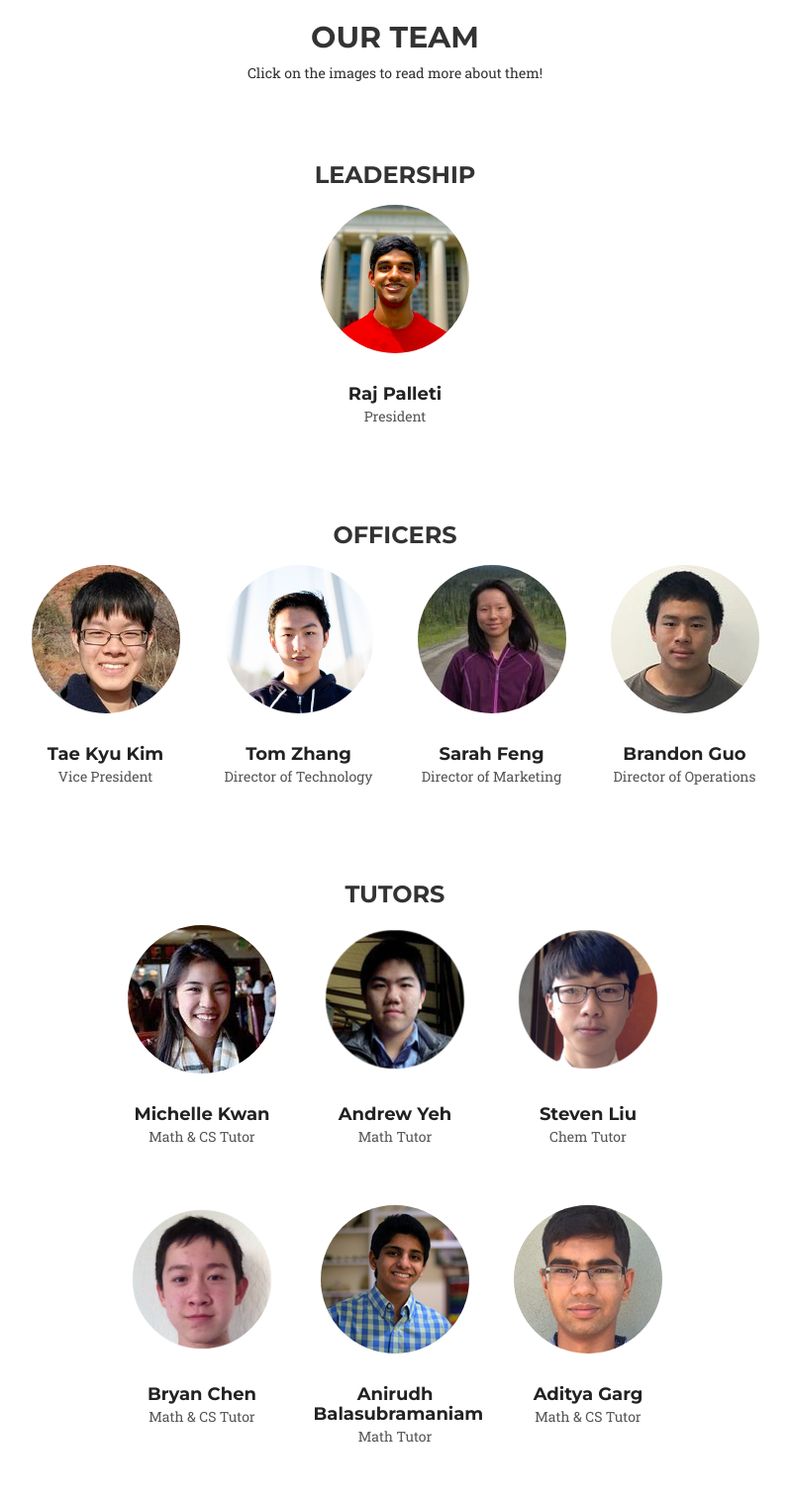
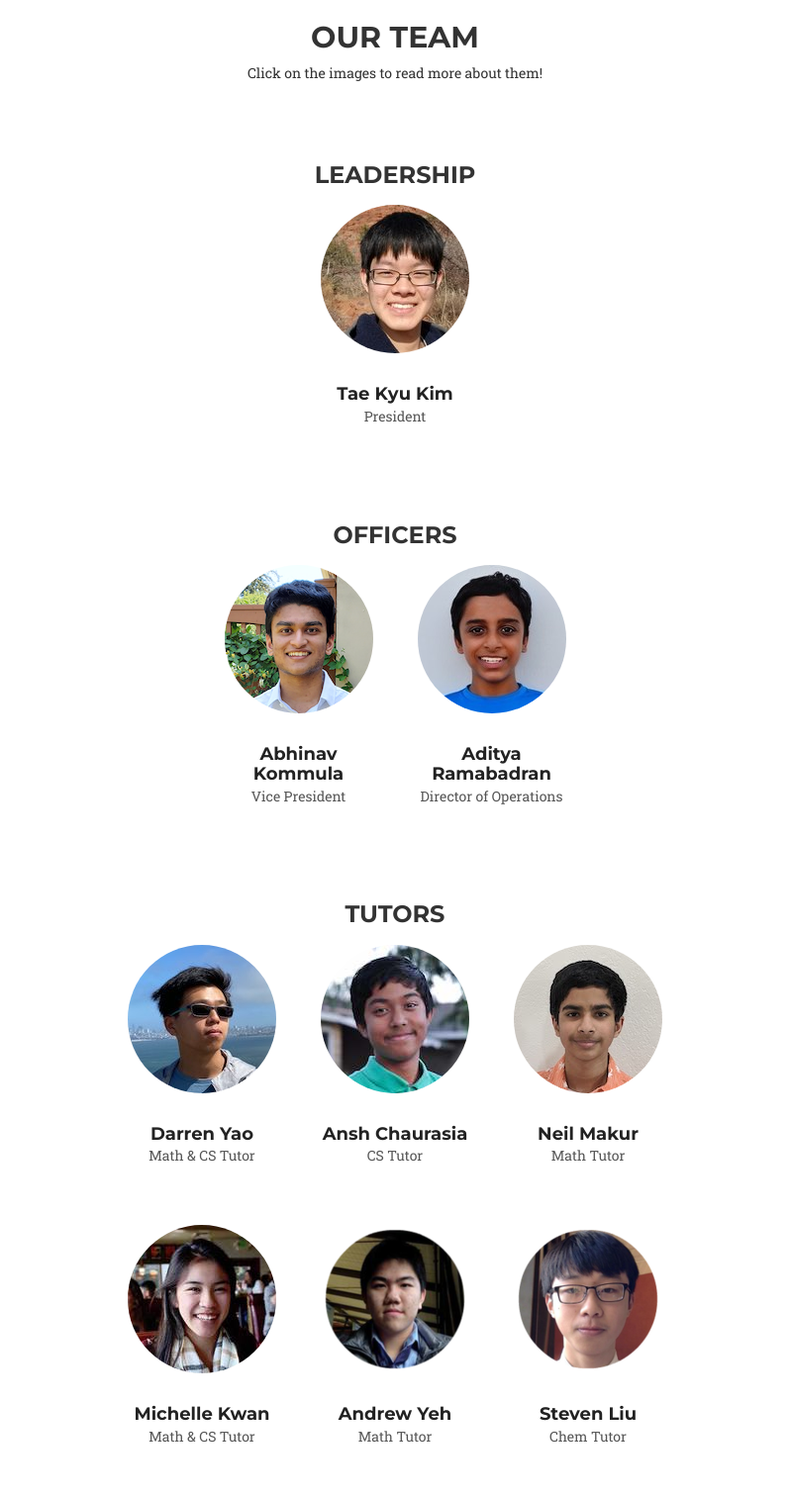
Before and after one commit to Aeratian/caltutors, a Django app: page /team/ in a window 1280 px wide. Shown: the part 149-1662 px from the top of the page at 99% size, without its empty margins (241-1039 px from the left). Run offline with Django 3.2, Linux system fonts and the light colour scheme; some libraries are stand-ins or nearby versions; some web fonts are replaced.

Commit message:
added 4 new tutors & reorganized past officers

```diff
--- a/pages/templates/pages/team.html
+++ b/pages/templates/pages/team.html
@@ -111,11 +111,11 @@
 				<div class="row" style = "align: center">
 					<div class = "col-lg-5"></div>
 					<div class="col-lg-2">
-						<div class = "team-member">
-							<a href = "/team_member?name=raj">
+                        <div class = "team-member">
+							<a href = "/team_member?name=tae_kyu_kim">
 								{% load static %}
-								<img src = "{% static 'img/team/raj.png' %}" class = "img-circle" alt="" onMouseOver="show_blurb()" onMouseOut="hide_blurb()">
-								<h4>Raj Palleti</h4>
+								<img src = "{% static 'img/team/tae_kyu_kim.png' %}" class = "img-circle" alt="" onMouseOver="show_blurb()" onMouseOut="hide_blurb()">
+								<h4>Tae Kyu Kim</h4>
 								<p>President</p>
 							</a>
 						</div>
@@ -130,48 +130,28 @@
 			<div class="noselect container" style = "text-align: center">
 				<h3>Officers</h3>
 				<div class="row" style = "align: center">
-					<div class = "col-lg-2"></div>
+					<div class="col-lg-4"> </div>
 					<div class="col-lg-2">
-                        <div class = "team-member">
-							<a href = "/team_member?name=tae_kyu_kim">
+						<div class = "team-member">
+							<a href = "/team_member?name=abhinav_kommula">
 								{% load static %}
-								<img src = "{% static 'img/team/tae_kyu_kim.png' %}" class = "img-circle" alt="" onMouseOver="show_blurb()" onMouseOut="hide_blurb()">
-								<h4>Tae Kyu Kim</h4>
+								<img src = "{% static 'img/team/abhinav_kommula.png' %}" class = "img-circle" alt="" onMouseOver="show_blurb()" onMouseOut="hide_blurb()">
+								<h4>Abhinav Kommula</h4>
 								<p>Vice President</p>
-							</a>
-						</div>
-					</div>
-                    <div class="col-lg-2">
-						<div class = "team-member">
-							<a href = "/team_member?name=tom_zhang">
-								{% load static %}
-								<img src = "{% static 'img/team/tom_zhang.png' %}" class = "img-circle" alt="" onMouseOver="show_blurb()" onMouseOut="hide_blurb()">
-								<h4>Tom Zhang</h4>
-								<p>Director of Technology</p>
 							</a>
 						</div>
 					</div>
 					<div class="col-lg-2">
 						<div class = "team-member">
-							<a href = "/team_member?name=sarah_feng">
+							<a href = "/team_member?name=aditya_ramabadran">
 								{% load static %}
-								<img src = "{% static 'img/team/sarah_feng.png' %}" class = "img-circle" alt="" onMouseOver="show_blurb()" onMouseOut="hide_blurb()">
-								<h4>Sarah Feng</h4>
-								<p>Director of Marketing</p>
-							</a>
-						</div>
-					</div>
-					<div class="col-lg-2">
-						<div class = "team-member">
-							<a href = "/team_member?name=brandon_guo">
-								{% load static %}
-								<img src = "{% static 'img/team/brandon_guo.png' %}" class = "img-circle" alt="" onMouseOver="show_blurb()" onMouseOut="hide_blurb()">
-								<h4>Brandon Guo</h4>
+								<img src = "{% static 'img/team/aditya_ramabadran.png' %}" class = "img-circle" alt="" onMouseOver="show_blurb()" onMouseOut="hide_blurb()">
+								<h4>Aditya Ramabadran</h4>
 								<p>Director of Operations</p>
 							</a>
 						</div>
 					</div>
-					<div class = "col-lg-2"></div>
+					<div class="col-lg-4"> </div>
 				</div>
 			</div>
 		</section>
@@ -180,6 +160,40 @@
 		<section id="tutor" style = "padding: 0 0 3vh 0 !important">
 			<div class="noselect container" style = "text-align: center">
 				<h3>Tutors</h3>
+				<div class = "row">
+					<div class="col-lg-3"></div>
+					<div class="col-lg-2">
+						<div class = "team-member">
+							<a href = "/team_member?name=darren_yao">
+								{% load static %}
+								<img src = "{% static 'img/team/darren_yao.png' %}" class = "img-circle" alt="" onMouseOver="show_blurb()" onMouseOut="hide_blurb()">
+								<h4>Darren Yao</h4>
+								<p>Math & CS Tutor</p>
+							</a>
+						</div>
+					</div>
+					<div class = "col-lg-2">
+						<div class = "team-member">
+							<a href = "/team_member?name=ansh_chaurasia">
+								{% load static %}
+								<img src = "{% static 'img/team/ansh_chaurasia.png' %}" class = "img-circle" alt="" onMouseOver="show_blurb()" onMouseOut="hide_blurb()">
+								<h4>Ansh Chaurasia</h4>
+								<p>CS Tutor</p>
+							</a>
+						</div>
+					</div>
+					<div class="col-lg-2">
+						<div class = "team-member">
+							<a href = "/team_member?name=neil_makur">
+								{% load static %}
+								<img src = "{% static 'img/team/neil_makur.png' %}" class = "img-circle" alt="" onMouseOver="show_blurb()" onMouseOut="hide_blurb()">
+								<h4>Neil Makur</h4>
+								<p>Math Tutor</p>
+							</a>
+						</div>
+					</div>
+					<div class="col-lg-3"></div>
+				</div>
 				<div class = "row">
 					<div class="col-lg-3"></div>
 					<div class="col-lg-2">
@@ -352,12 +366,12 @@
 				</div>
 				<div class = "row">
 					<div class="col-lg-3"></div>
-					<div class="col-lg-2">
+                    <div class="col-lg-2">
 						<div class = "team-member">
-							<a href = "/team_member?name=aditya_ramabadran">
+							<a href = "/team_member?name=sid_majeti">
 								{% load static %}
-								<img src = "{% static 'img/team/aditya_ramabadran.png' %}" class = "img-circle" alt="" onMouseOver="show_blurb()" onMouseOut="hide_blurb()">
-								<h4>Aditya Ramabadran</h4>
+								<img src = "{% static 'img/team/sid_majeti.png' %}" class = "img-circle" alt="" onMouseOver="show_blurb()" onMouseOut="hide_blurb()">
+								<h4>Sid Majeti</h4>
 								<p>Tutor</p>
 							</a>
 						</div>
@@ -385,7 +399,41 @@
 					<div class="col-lg-3"></div>
 				</div>
 				<div class = "row">
-					<div class="col-lg-4"></div>
+					<div class = "col-lg-3"></div>
+                    <div class="col-lg-2">
+						<div class = "team-member">
+							<a href = "/team_member?name=tom_zhang">
+								{% load static %}
+								<img src = "{% static 'img/team/tom_zhang.png' %}" class = "img-circle" alt="" onMouseOver="show_blurb()" onMouseOut="hide_blurb()">
+								<h4>Tom Zhang</h4>
+								<p>Tutor</p>
+							</a>
+						</div>
+					</div>
+					<div class="col-lg-2">
+						<div class = "team-member">
+							<a href = "/team_member?name=sarah_feng">
+								{% load static %}
+								<img src = "{% static 'img/team/sarah_feng.png' %}" class = "img-circle" alt="" onMouseOver="show_blurb()" onMouseOut="hide_blurb()">
+								<h4>Sarah Feng</h4>
+								<p>Tutor</p>
+							</a>
+						</div>
+					</div>
+					<div class="col-lg-2">
+						<div class = "team-member">
+							<a href = "/team_member?name=brandon_guo">
+								{% load static %}
+								<img src = "{% static 'img/team/brandon_guo.png' %}" class = "img-circle" alt="" onMouseOver="show_blurb()" onMouseOut="hide_blurb()">
+								<h4>Brandon Guo</h4>
+								<p>Tutor</p>
+							</a>
+						</div>
+					</div>
+					<div class = "col-lg-3"></div>
+				</div>
+				<div class = "row">
+					<div class="col-lg-5"></div>
 					<div class="col-lg-2">
 						<div class = "team-member">
 							<a href = "/team_member?name=rushil_saha">
@@ -396,17 +444,7 @@
 							</a>
 						</div>
 					</div>
-                    <div class="col-lg-2">
-						<div class = "team-member">
-							<a href = "/team_member?name=sid_majeti">
-								{% load static %}
-								<img src = "{% static 'img/team/sid_majeti.png' %}" class = "img-circle" alt="" onMouseOver="show_blurb()" onMouseOut="hide_blurb()">
-								<h4>Sid Majeti</h4>
-								<p>Tutor</p>
-							</a>
-						</div>
-					</div>
-					<div class="col-lg-4"></div>
+					<div class="col-lg-5"></div>
 			</div>
 		</section>
 
@@ -417,14 +455,14 @@
 			<div class="noselect container" style = "text-align: center">
 				<h3>Founders</h3>
 				<div class="row" style = "align: center">
-					<div class="col-lg-4"></div>
+					<div class="col-lg-3"></div>
 					<div class="col-lg-2">
 						<div class = "team-member">
 							<a href = "/team_member?name=michael">
 								{% load static %}
 								<img src = "{% static 'img/team/michael.png' %}" class = "img-circle" alt="" onMouseOver="show_blurb()" onMouseOut="hide_blurb()">
 								<h4>Michael Wan</h4>
-								<p><b>Founder</b></p>
+								<p>Founder</p>
 							</a>
 						</div>
 					</div>
@@ -434,11 +472,21 @@
 								{% load static %}
 								<img src = "{% static 'img/team/neil.png' %}" class = "img-circle" alt="" onMouseOver="show_blurb()" onMouseOut="hide_blurb()">
 								<h4>Neil Palleti</h4>
-								<p><b>Founder</b></p>
+								<p>Founder</p>
 							</a>
 						</div>
 					</div>
-					<div class="col-lg-4"></div>
+					<div class="col-lg-2">
+						<div class = "team-member">
+							<a href = "/team_member?name=raj">
+								{% load static %}
+								<img src = "{% static 'img/team/raj.png' %}" class = "img-circle" alt="" onMouseOver="show_blurb()" onMouseOut="hide_blurb()">
+								<h4>Raj Palleti</h4>
+								<p>Founder</p>
+							</a>
+						</div>
+					</div>
+					<div class="col-lg-3"></div>
 				</div>
 			</div>
 		</section>
--- a/pages/views.py
+++ b/pages/views.py
@@ -22,7 +22,7 @@ team_member_id = ['neil', 'michael', 'victor', 'andrew', 'raj', 'bryan',
 				  'aditya_garg', 'amithab_arumugam', 'sriman_manyam', 'kevin_tan',
 				  'michael_wu', 'william_zhang', 'tom_zhang', 'tae_kyu_kim',
 				  'saumya_tawakley', 'parth_asawa', 'maya_abiram', 'brandon_guo', 'suhas_prasad', 'aditya_ramabadran', 'andy_tang',
-				  'richard_luo', 'rushil_saha', 'sarah_feng', 'sid_majeti']
+				  'richard_luo', 'rushil_saha', 'sarah_feng', 'sid_majeti', 'abhinav_kommula', 'darren_yao', 'ansh_chaurasia', 'neil_makur']
 
 team_member_names = {
 	'neil': 'Neil Palleti',
@@ -53,7 +53,11 @@ team_member_names = {
 	'richard_luo': 'Richard Luo',
 	'rushil_saha': 'Rushil Saha',
 	'sarah_feng': 'Sarah Feng',
-    'sid_majeti': 'Sid Majeti'
+    'sid_majeti': 'Sid Majeti',
+	'abhinav_kommula': 'Abhinav Kommula',
+	'darren_yao': 'Darren Yao',
+	'ansh_chaurasia': 'Ansh Chaurasia',
+	'neil_makur': 'Neil Makur'
 }
 
 team_member_title = {
@@ -61,7 +65,7 @@ team_member_title = {
 	'michael': 'Founder',
 	'victor': 'Founder',
 	'andrew': 'Math Tutor',
-	'raj': 'President',
+	'raj': 'Founder',
 	'aaron_lopes': 'Math & CS Tutor',
 	'bryan': 'Math & CS Tutor',
 	'steven': 'Chem Tutor',
@@ -73,19 +77,23 @@ team_member_title = {
 	'kevin_tan': 'Private Tutor',
 	'michael_wu': 'Private Tutor',
 	'william_zhang': 'Math Tutor',
-	'tom_zhang': 'Director of Technology',
-	'tae_kyu_kim': 'Math & CS Tutor',
+	'tom_zhang': 'Tutor',
+	'tae_kyu_kim': 'President',
 	'saumya_tawakley': 'Math & CS Tutor',
-	'parth_asawa': 'Vice President',
+	'parth_asawa': 'Math Tutor',
 	'maya_abiram': 'Math & CS Tutor',
-	'brandon_guo': 'Director of Operations',
+	'brandon_guo': 'Tutor',
 	'suhas_prasad': 'Tutor',
-	'aditya_ramabadran': 'Tutor',
+	'aditya_ramabadran': 'Director of Operations',
 	'andy_tang': 'Tutor',
 	'richard_luo': 'Tutor',
 	'rushil_saha': 'Tutor',
 	'sarah_feng': 'Director of Marketing',
-    'sid_majeti': 'Tutor'
+    'sid_majeti': 'Tutor',
+	'abhinav_kommula': 'Vice President',
+	'darren_yao': 'Math & CS Tutor',
+	'ansh_chaurasia': 'CS Tutor',
+	'neil_makur': 'Math Tutor'
 }
 
 team_member_description = {
@@ -106,7 +114,7 @@ team_member_description = {
 	'michael_wu': '[Coming soon!]',
 	'william_zhang': 'William is active in competitive mathematics and coding. He is fluent in Java, C++, and Python and is also in the Gold division of the online programming contest USACO. He is a three time AIME qualifier and scored a 144 on the 2017 AMC 10B. He has experience teaching as a Kennedy Middle School Mathcounts coach, and has previously represented Kennedy in the competition itself.  He enjoys watching TV shows and running in his free time.',
 	'tom_zhang': 'Tom is a high school student at Monta Vista interested in pursuing a career in computer science. He is especially interested in machine learning, advanced algorithms, and web/app development. Currently, he is conducting research at top universities, working on coding projects that align with his interests, and leading multiple student organizations.',
-	'tae_kyu_kim': 'Tae Kyu Kim is a senior at Monta Vista High School. He has participated in the AMC competitions since middle school, perfecting the AMC 8 and qualifying for AIME in eighth grade. In addition, he studies C++ and is in the Gold division for USACO. In his free time, he enjoys playing rhythm games and the cello.',
+	'tae_kyu_kim': 'Tae Kyu Kim is a senior at Monta Vista High School. He has participated in the AMC competitions since middle school, perfecting the AMC 8 and qualifying for AIME in eighth grade. In addition, he studies C++ and is in the Platinum division for USACO. In his free time, he enjoys playing rhythm games and the cello.',
 	'saumya_tawakley': 'Saumya has a strong passion for science and has participated in many science olympiad competitions. She enjoys computer science and has also become a writer in her school’s science and technology magazine. Her hobbies include hanging out with friends and volunteering at various events around the city.',
 	'parth_asawa': 'Parth is an avid mathlete who is a sophomore at Monta Vista. In particular, he enjoys working on geometry problems and has qualified for the American Invitational Mathematics Examination as well as scoring a perfect score on the AMC 8. During his free time, he enjoys playing the piano and working on physics problems.',
 	'maya_abiram': 'Maya is passionate about mathematics and computer science. She is a past AIME Qualifier and has participated in numerous math competitions. One of her goals is to conduct mathematics based research. While she in deeply interested in STEM, she also enjoys Model United Nations, playing tennis, watching Netflix, and loves music.',
@@ -117,7 +125,11 @@ team_member_description = {
 	'richard_luo': 'Richard is a passionate computer programmer and musician. He has participated in various coding competitions such as USACO and HPI. In his spare time, he enjoys playing basketball and playing piano.',
 	'rushil_saha': 'Rushil enjoys learning mathematics and participating in math competitions such as the AIME. He also has been involved in several mathematical research projects. In his spare time, he enjoys playing soccer, biking, and watching movies.',
 	'sarah_feng': 'Sarah strongly enjoys learning new programming languages and creating her own personal projects. She has a strong interest in algorithms and game development. She is also passionate about long distance running and visual arts.',
-    'sid_majeti': 'Sid is very interested in math and computer science and loves to share his knowledge with others. He has participated in many math competitions such as the AMC 10 and camps such as COSMOS. In his free time, he likes to play the flute and play basketball on his school team.'
+    'sid_majeti': 'Sid is very interested in math and computer science and loves to share his knowledge with others. He has participated in many math competitions such as the AMC 10 and camps such as COSMOS. In his free time, he likes to play the flute and play basketball on his school team.',
+	'abhinav_kommula': 'Abhinav is a senior at Monta Vista High School. He enjoys participating in the AMC Competitions since his freshman year in high school, and has qualified for AIME 3 times since then and made the Distinguished Honor Roll in 10th grade. He also enjoys programming in C++ and is in the Platinum division for USACO. During his free time, Abhinav enjoys cooking with his family and arguing with his friends over whether pineapple belongs on pizza.',
+	'darren_yao': 'Darren is a rising senior at Carlmont High School. He participates in various math and programming competitions such as the AMC, AIME, and the Platinum division of USACO. In his free time, he is an avid musician and League of Legends player.',
+	'ansh_chaurasia': 'Ansh Chaurasia is a sophomore at Monta Vista High School in Cupertino. He is a gregarious code loving person with over six years of programming experience in C++ and Java. Also holding the title of USACO Gold Contestant, Ansh is more than excited to help coders at any opportunity coming. With all of the experience and knowledge, Ansh hopes to make a positive impact on the coding community.',
+	'neil_makur': 'Neil Makur currently attends Fremont Christian High School. In his free time, he likes to learn new concepts in math, such as Differential Equations and Algebraic Topology. When he is not doing math, Neil enjoys playing the trumpet and reading books.'
 }
 
 def index_view(request):
```
Also changed, not shown: CalTutors/static/img/team/abhinav_kommula.png (added), CalTutors/static/img/team/ansh_chaurasia.png (added), CalTutors/static/img/team/darren_yao.png (added), CalTutors/static/img/team/neil_makur.png (added), README.md (added), 12 other files.
